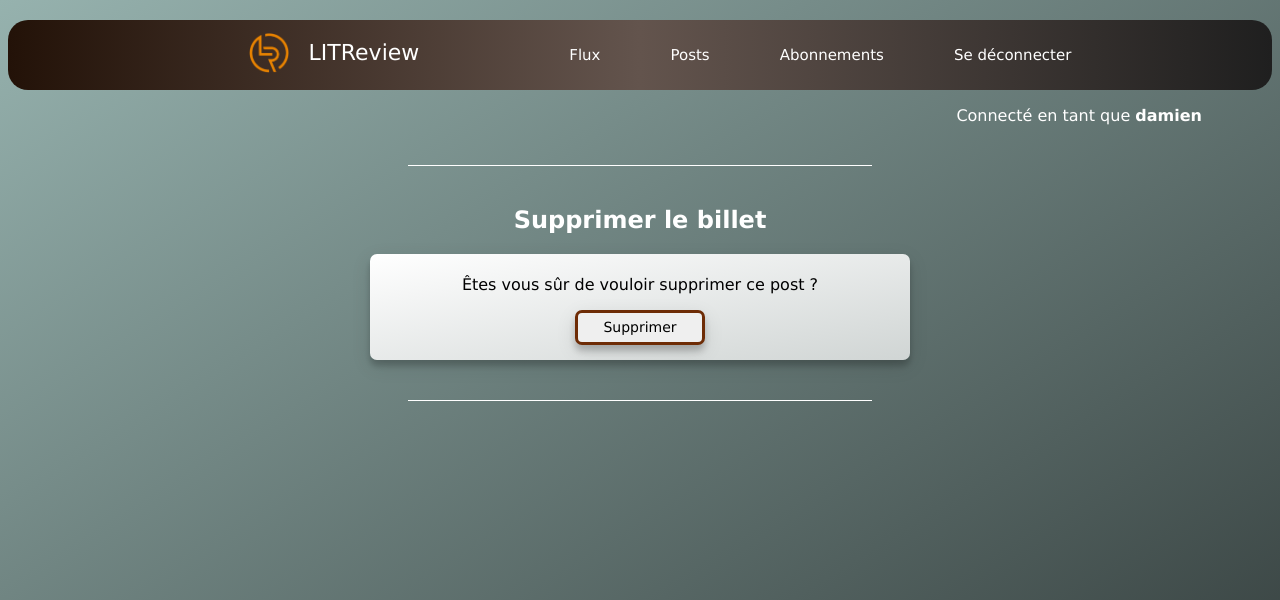
After one commit to DamienZeh/LITReview, a Django app: page /ticket_and_review/ticket/5/delete in a window 1280 px wide. The commit adds this page. Shown: the top 600 px of the page. Run offline with Django 4.2, Linux system fonts and the light colour scheme; a user stored in the database is signed in; data comes from the database, SQL or seed files in the repository; both versions use the stored data as it was after the commit.

Commit message:
add edit & sup ticket function

```diff
--- a/ticket_and_review/static/ticket_and_review/style.css
+++ b/ticket_and_review/static/ticket_and_review/style.css
@@ -192,3 +192,25 @@ nav {
     text-align: center;
 }
 /* Fin posts page */
+
+/* page modif et delete ticket */
+.save-btn, .delete-btn {
+    color: black;
+    font-size: 14px;
+    width: 130px;
+    height: 35px;
+    border-radius: 7px;
+    box-shadow: 0 6px 6px 0 rgba(0,0,0,0.2), 0 6px 20px 0 rgba(0,0,0,0.1);
+    border:  0.9mm solid  rgb(110, 44, 6);
+    cursor: pointer;
+    text-align: center;
+    margin-bottom: 10px;
+}
+.title {
+    text-align: center;
+    color: white;
+}
+.post-sup, .save {
+    text-align: center;
+}
+/* Fin page modif et delete ticket */
--- /dev/null
+++ b/ticket_and_review/templates/ticket_and_review/delete_ticket.html
@@ -0,0 +1,14 @@
+{% extends 'ticket_and_review/base.html' %}
+{% block content %}
+    <h2 class="title">Supprimer le billet</h2>
+    <form method="post">
+        <div class="grid-container">
+            <div class="post post-sup">
+                {{ delete_form }}
+                {% csrf_token %}
+                <p>Êtes vous sûr de vouloir supprimer ce post ?</p>
+                <button class="delete-btn" type="submit" >Supprimer</button>
+            </div>
+        </div>
+    </form>
+{% endblock content %}
--- a/ticket_and_review/templates/ticket_and_review/posts.html
+++ b/ticket_and_review/templates/ticket_and_review/posts.html
@@ -13,8 +13,8 @@
                         <p class="content">{{ ticket.description | safe }}</p>
                         <img src="{{ ticket.image.image.url }}">
                         <div class="modif_sup_btn">
-                            <p class="ticket_review modif_btn"><a href="{% url 'signup' %}"><button type="button" name='review'>Modifier</button></a></p>
-                            <p class="ticket_review modif_btn"><a href="{% url 'signup' %}"><button type="button" name='review'>Supprimer</button></a></p>
+                            <p class="ticket_review modif_btn"><a href="{% url 'edit_ticket' ticket.id %}"><button type="button" name='review'>Modifier</button></a></p>
+                            <p class="ticket_review modif_btn"><a href="{% url 'delete_ticket' ticket.id %}"><button type="button" name='review'>Supprimer</button></a></p>
                         </div>
                 </div>
              {% endif %}
--- a/ticket_and_review/urls.py
+++ b/ticket_and_review/urls.py
@@ -2,7 +2,8 @@ from django.conf import settings
 from django.conf.urls.static import static
 from django.urls import path
 from .views import flux_page as flux, posts_page as posts,\
-    subscription_page as subscription, ticket_and_image_upload, image_upload, view_ticket
+    subscription_page as subscription, ticket_and_image_upload, image_upload,\
+    view_ticket, edit_ticket, delete_ticket
 
 urlpatterns = [
     path('flux/', flux, name="flux"),
@@ -11,6 +12,8 @@ urlpatterns = [
     path('image/upload/', image_upload, name='image_upload'),
     path('ticket/create', ticket_and_image_upload, name='ticket_create'),
     path('ticket/<int:ticket_id>', view_ticket, name='view_ticket'),
+    path('ticket/<int:ticket_id>/edit', edit_ticket, name='edit_ticket'),
+    path('ticket/<int:ticket_id>/delete', delete_ticket, name='delete_ticket'),
 ]
 if settings.DEBUG:
     urlpatterns += static(
--- a/ticket_and_review/views.py
+++ b/ticket_and_review/views.py
@@ -1,7 +1,7 @@
 from django.contrib.auth.decorators import login_required
 from django.http import HttpResponse
 from django.contrib.auth.models import User
-from .forms import TicketForm, ImageForm
+from .forms import TicketForm, ImageForm, DeleteTicketForm
 from .models import Ticket
 from django.shortcuts import get_object_or_404, render, redirect
 
@@ -61,3 +61,33 @@ def ticket_and_image_upload(request):
 def subscription_page(request):
     form = None
     return render(request, 'ticket_and_review/abonnements.html', context={'form': form})
+
+@login_required
+def edit_ticket(request, ticket_id):
+    ticket = get_object_or_404(Ticket, id=ticket_id)
+    edit_form = TicketForm(instance=ticket)
+    if request.method == 'POST':
+        if 'edit_ticket' in request.POST:
+            edit_form = TicketForm(request.POST, instance=ticket)
+            if edit_form.is_valid():
+                edit_form.save()
+                return redirect('posts')
+    context = {
+        'edit_form': edit_form,
+        }
+    return render(request, 'ticket_and_review/edit_ticket.html', context=context)
+
+@login_required
+def delete_ticket(request, ticket_id):
+    ticket = get_object_or_404(Ticket, id=ticket_id)
+    delete_form = DeleteTicketForm()
+    if request.method == 'POST':
+        if 'delete_ticket' in request.POST:
+            delete_form = DeleteTicketForm(request.POST)
+            if delete_form.is_valid():
+                ticket.delete()
+                return redirect('posts')
+    context = {
+        'delete_form': delete_form,
+        }
+    return render(request, 'ticket_and_review/delete_ticket.html', context=context)
```
Also changed, not shown: ticket_and_review/templates/ticket_and_review/edit_ticket.html (added, +15 -0 lines), db.sqlite3.
